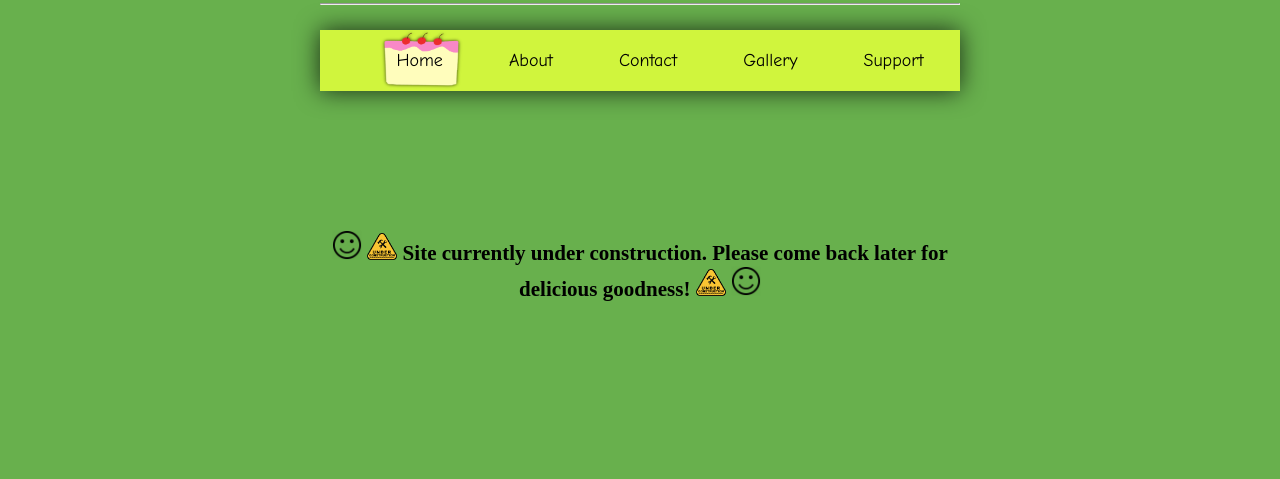
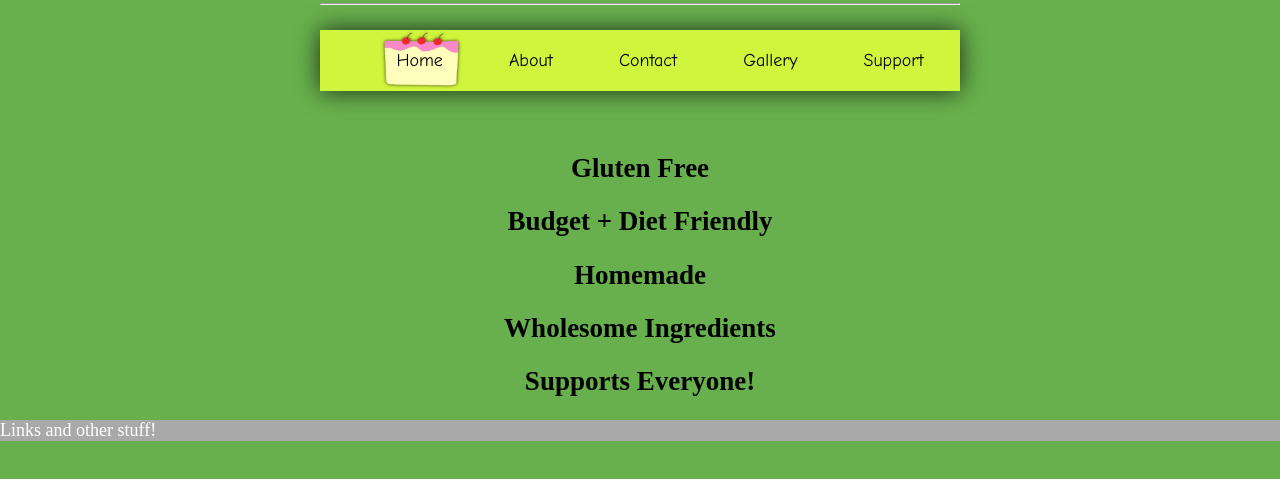
Before and after one commit to Lornicalle/lornicalle, a plain HTML site: page index.html in a window 1280 px wide. Shown: the part 175-654 px from the top of the page. Drawn offline with Linux system fonts and the light colour scheme.

Commit message:
footer and others

```diff
--- /dev/null
+++ b/footer.html
@@ -0,0 +1,7 @@
+<div class="footer">
+
+    <p>Links and other stuff!</p>
+
+
+
+</div>
--- a/index.html
+++ b/index.html
@@ -6,6 +6,7 @@
     <script>
         $(function(){
           $("#includeHeader").load("header.html");
+          $("#includeFooter").load("footer.html");
         });
     </script>
 </head>
@@ -13,22 +14,24 @@
 <body>
 
     <div id="includeHeader">
-        <div style="margin-top: 200px;"></div>
+        <div style="margin-bottom: 400px;"></div>
     </div>
 
 
+    <div class="center notes">
+
+        <h2>Gluten Free</h2>
+        <h2>Budget + Diet Friendly</h2>
+        <h2>Homemade</h2>
+        <h2>Wholesome Ingredients</h2>
+        <h2>Supports Everyone!</h2>
+
+    </div>
 
 
-    <div style="margin-bottom: 100px"></div>
+    <div id="includeFooter">
 
-    <h3 class="center">
-        <img class="icon" src="smiley.png" alt="smiley face">
-        <img class="icon" src="const.png" alt="construction sign">
-         Site currently under construction. Please come back later for delicious goodness!
-        <img class="icon" src="const.png" alt="construction sign">
-        <img class="icon" src="smiley.png" alt="smiley face">
-    </h3>
-
+    </div>
 
 
 </body>
--- a/stylesheet.css
+++ b/stylesheet.css
@@ -81,3 +81,8 @@ body {
     width: 50%;
     color: black;
 }
+
+.footer {
+    background-color: darkgrey;
+    color: white;
+}
```
Also changed, not shown: about.html (+2 -1 lines).
